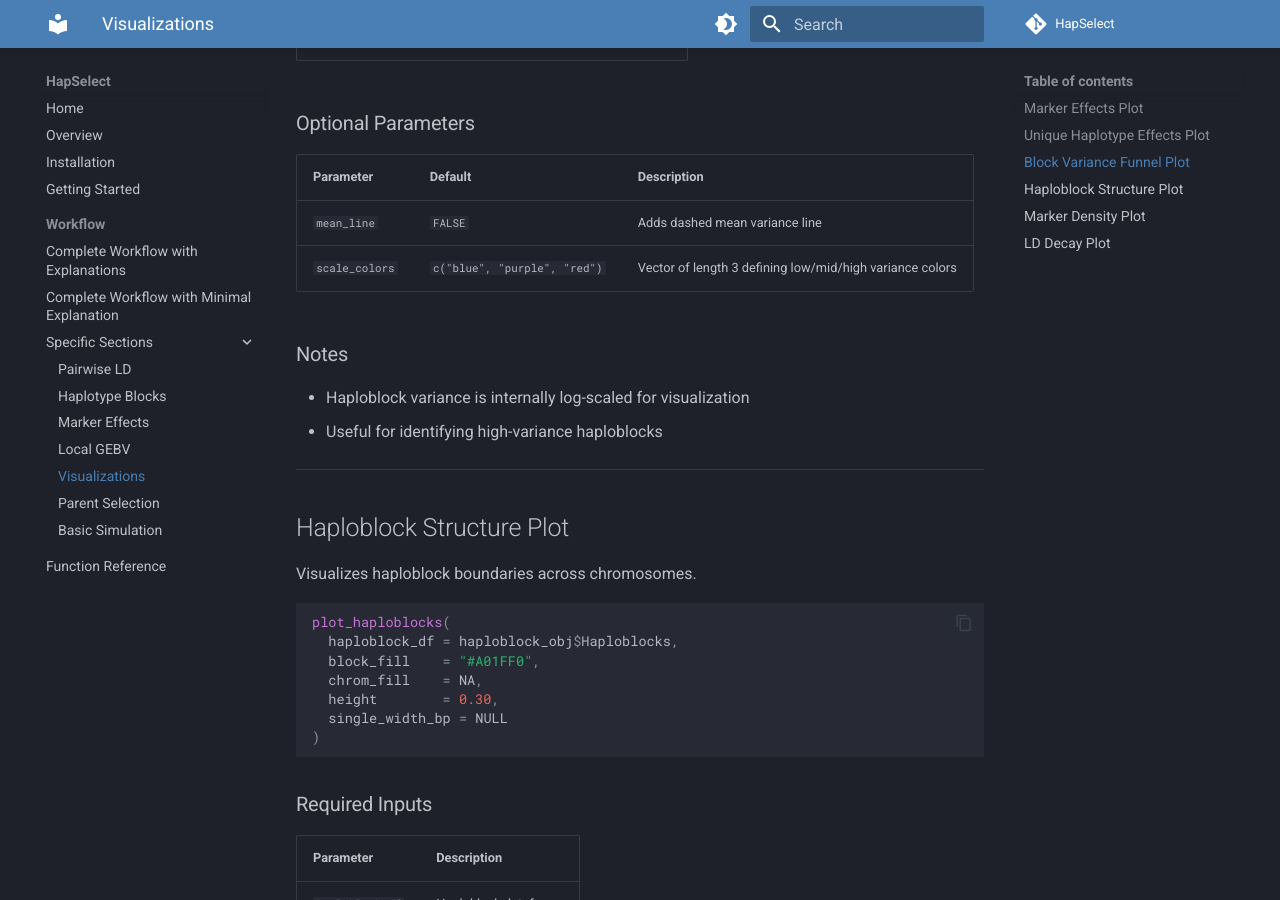
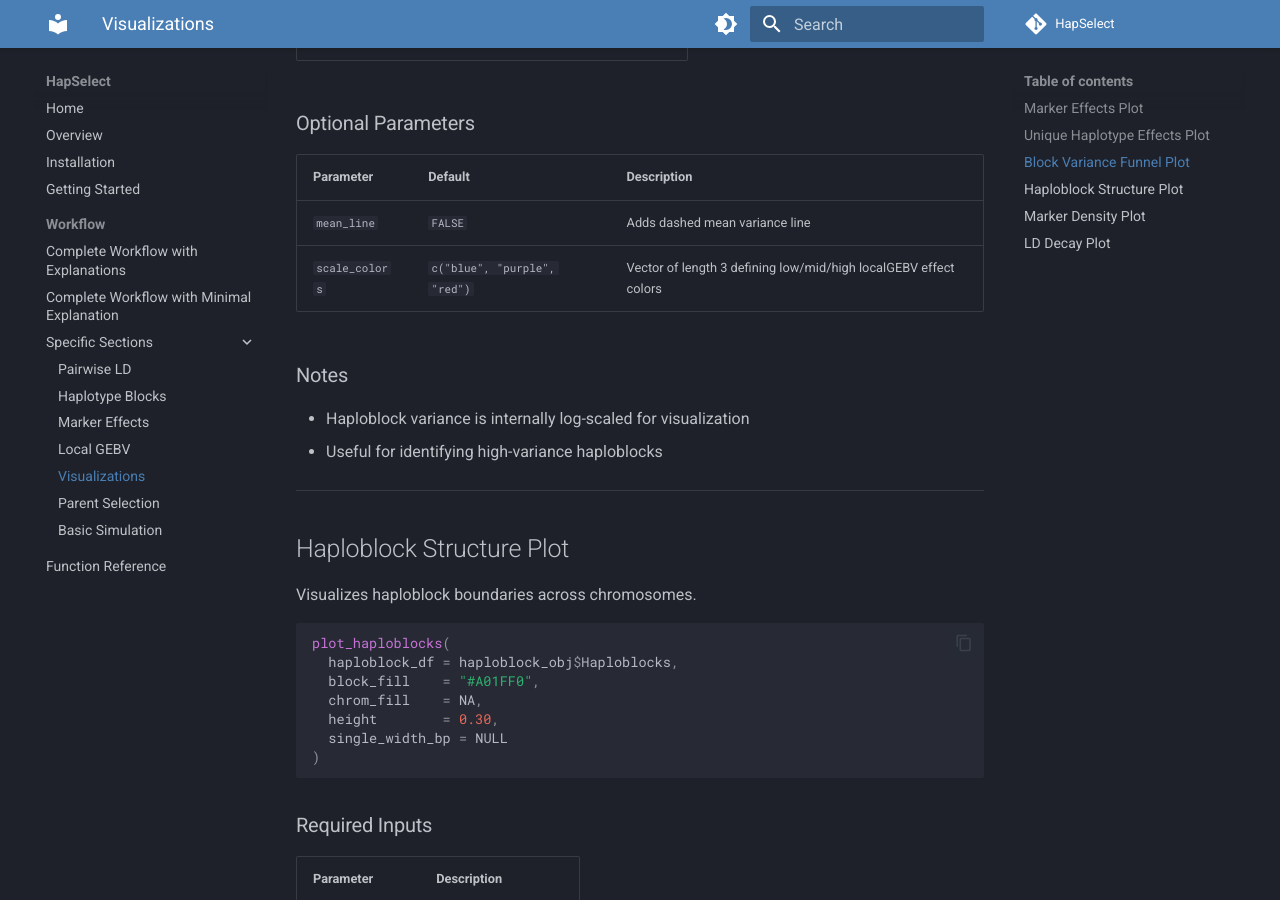
Before and after one commit to wrshf7/HapSelect-Docs, an MkDocs documentation site: the page built from docs/workflow/visualizations.md, in a window 1280 px wide and 900 px high, scrolled down 2817 px. Built offline with MkDocs 1.6.1 and Material for MkDocs 9.7.7, drawn with Linux system fonts in a browser that asks for light colours; comment, search, counter and statistics services are not loaded.

Commit message:
Update visualizations.md

```diff
--- a/docs/workflow/visualizations.md
+++ b/docs/workflow/visualizations.md
@@ -112,7 +112,7 @@ block_var_funnel_plot(
 | Parameter | Default | Description |
 |:---|:---|:---|
 | `mean_line` | `FALSE` | Adds dashed mean variance line |
-| `scale_colors` | `c("blue", "purple", "red")` | Vector of length 3 defining low/mid/high variance colors |
+| `scale_colors` | `c("blue", "purple", "red")` | Vector of length 3 defining low/mid/high localGEBV effect colors |
 
 ### Notes
 
```
